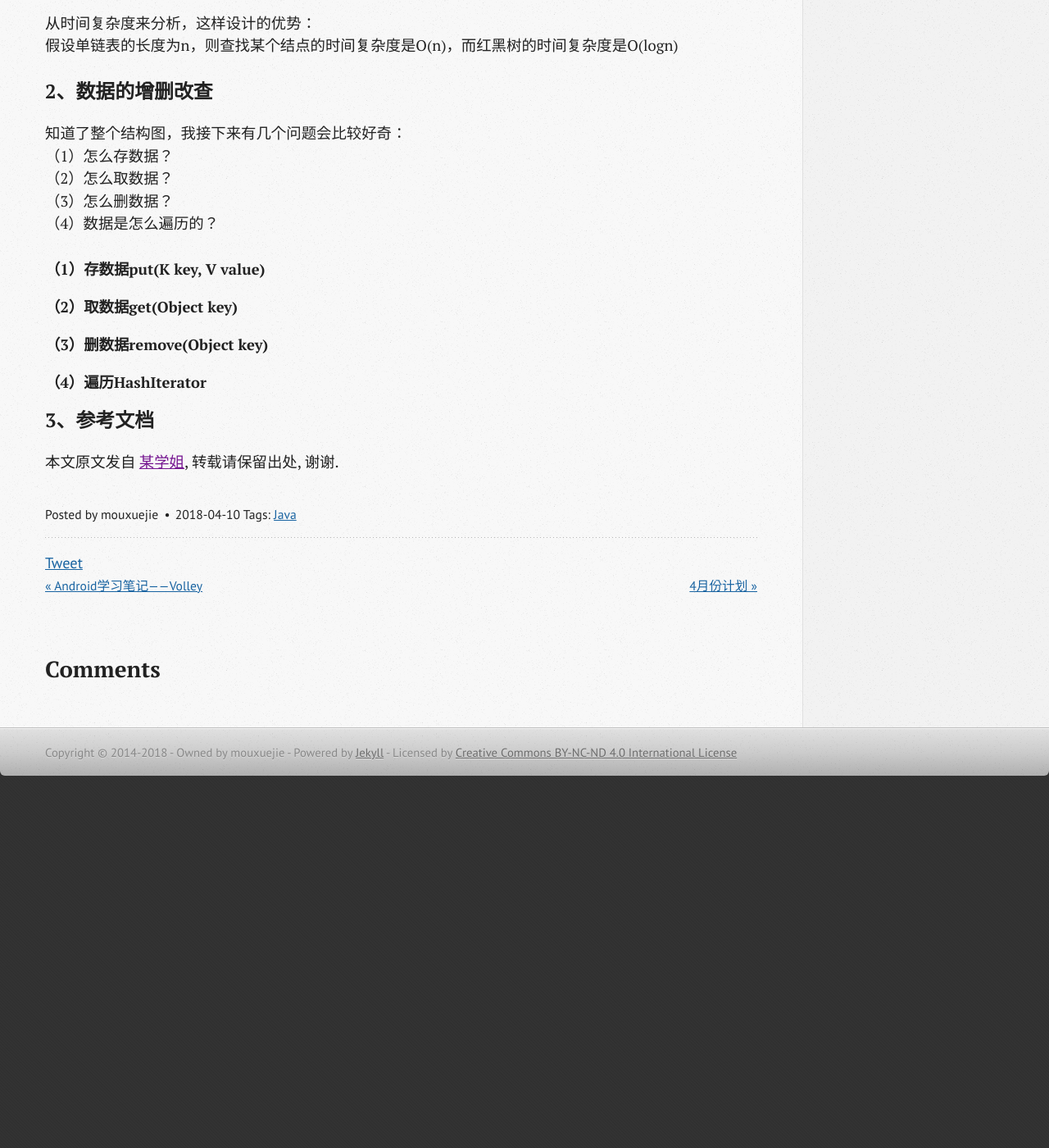
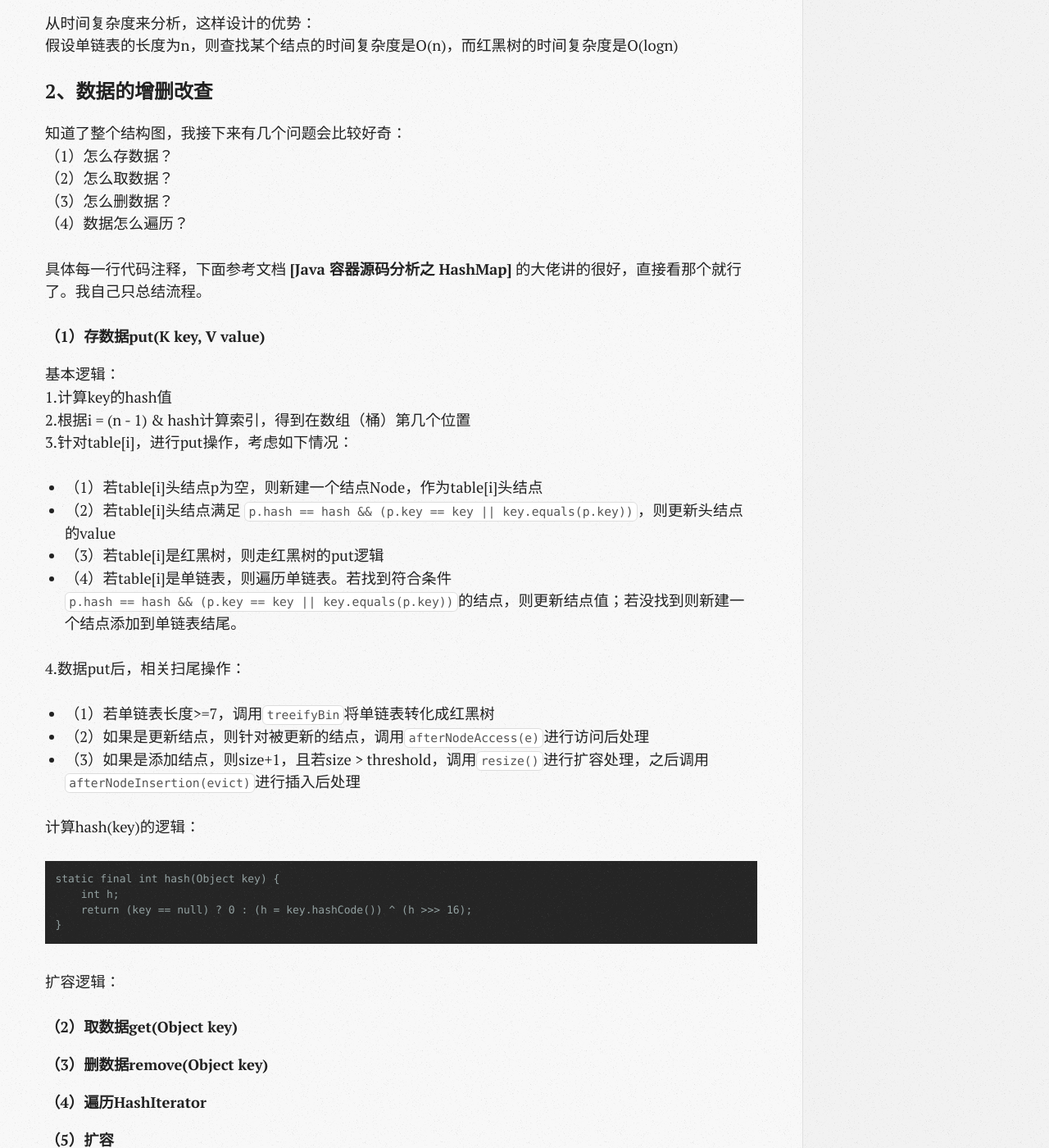
Before and after one commit to wangxinghe/wangxinghe.github.io, a Jekyll site: the page built from _posts/2018-04-10-learning-notes-hashmap.md, in a window 1280 px wide and 1400 px high, scrolled down 2141 px. Shown: the whole window at 82% size. Built offline with Jekyll 4.4.1, drawn with Linux system fonts in a browser that asks for light colours; comment, search, counter and statistics services are not loaded; before the commit the page ends 3132 px from its top, so only the background shows below that; some of the changed text lies outside the part shown.

Commit message:
[update]

```diff
--- a/_posts/2018-04-10-learning-notes-hashmap.md
+++ b/_posts/2018-04-10-learning-notes-hashmap.md
@@ -85,9 +85,38 @@ HashMap的结构图如上所示：
 （1）怎么存数据？
 （2）怎么取数据？
 （3）怎么删数据？
-（4）数据是怎么遍历的？
+（4）数据怎么遍历？
+
+具体每一行代码注释，下面参考文档 **[Java 容器源码分析之 HashMap]** 的大佬讲的很好，直接看那个就行了。我自己只总结流程。
 
 #### （1）存数据put(K key, V value)
+
+基本逻辑：
+1.计算key的hash值
+2.根据i = (n - 1) & hash计算索引，得到在数组（桶）第几个位置
+3.针对table[i]，进行put操作，考虑如下情况：
+
+- （1）若table[i]头结点p为空，则新建一个结点Node，作为table[i]头结点
+- （2）若table[i]头结点满足 `p.hash == hash && (p.key == key || key.equals(p.key))`，则更新头结点的value
+- （3）若table[i]是红黑树，则走红黑树的put逻辑
+- （4）若table[i]是单链表，则遍历单链表。若找到符合条件`p.hash == hash && (p.key == key || key.equals(p.key))`的结点，则更新结点值；若没找到则新建一个结点添加到单链表结尾。
+
+4.数据put后，相关扫尾操作：
+
+- （1）若单链表长度>=7，调用`treeifyBin`将单链表转化成红黑树
+- （2）如果是更新结点，则针对被更新的结点，调用`afterNodeAccess(e)`进行访问后处理
+- （3）如果是添加结点，则size+1，且若size > threshold，调用`resize()`进行扩容处理，之后调用`afterNodeInsertion(evict)`进行插入后处理
+
+计算hash(key)的逻辑：
+
+    static final int hash(Object key) {
+        int h;
+        return (key == null) ? 0 : (h = key.hashCode()) ^ (h >>> 16);
+    }
+
+扩容逻辑：
+
+
 
 #### （2）取数据get(Object key)
 
@@ -95,4 +124,10 @@ HashMap的结构图如上所示：
 
 #### （4）遍历HashIterator
 
+#### （5）扩容
+
+
 ### 3、参考文档
+
+（1）[Java 容器源码分析之 HashMap](http://blog.jrwang.me/2016/java-collections-hashmap/)
+（2）
```
